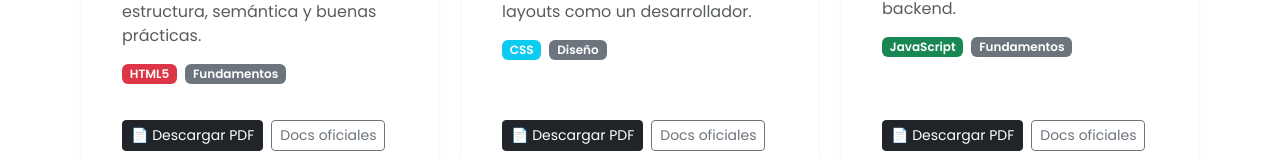
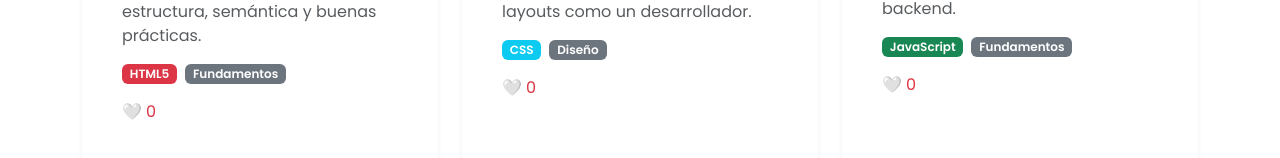
Before and after one commit to vanehit/Conecta-Jr, a React (Vite) app: page /conecta-en-corto in a window 1280 px wide. Shown: the part 606-764 px from the top of the page. Built offline with nearby package versions, Linux system fonts and the light colour scheme; no server answers.

Commit message:
feat(shorts): add social like toggle interaction with localStorage persistence

```diff
--- a/src/Pages/ConectaEnCorto.jsx
+++ b/src/Pages/ConectaEnCorto.jsx
@@ -18,7 +18,7 @@ function ConectaEnCorto() {
       <div className="text-center mb-5">
         <h1>Conecta en corto</h1>
         <p className="text-muted">
-         Píldoras prácticas para avanzar en tu roadmap junior
+          Píldoras prácticas para avanzar en tu roadmap junior
         </p>
       </div>
 
--- a/src/Styles/styles.scss
+++ b/src/Styles/styles.scss
@@ -734,3 +734,40 @@ main {
 .experience-contact a:hover {
   text-decoration: underline;
 }
+
+// ===========================
+// btn short card
+// ===========================
+.btn-outline-danger:hover {
+  transform: scale(1.05);
+  transition: 0.2s ease;
+}
+
+.like-btn {
+  background: none;
+  border: none;
+  color: #dc3545;
+  font-weight: 500;
+  cursor: pointer;
+  display: inline-flex;
+  align-items: center;
+  transition: transform 0.2s ease;
+}
+
+.like-btn:hover {
+  transform: scale(1.15);
+}
+
+.like-btn .heart {
+  transition: transform 0.2s ease;
+}
+
+.like-btn.liked .heart {
+  animation: pulse 0.3s ease;
+}
+
+@keyframes pulse {
+  0% { transform: scale(1); }
+  50% { transform: scale(1.4); }
+  100% { transform: scale(1); }
+}
--- a/src/components/ConectaEnCorto/ShortCard.jsx
+++ b/src/components/ConectaEnCorto/ShortCard.jsx
@@ -1,4 +1,7 @@
+import { useEffect, useState } from "react";
+
 function ShortCard({
+  id,
   title,
   description,
   video,
@@ -6,6 +9,41 @@ function ShortCard({
   link,
   docLink
 }) {
+  const [likes, setLikes] = useState(0);
+  const [alreadyLiked, setAlreadyLiked] = useState(false);
+
+  // Cargar estado desde localStorage
+  useEffect(() => {
+    const storedLikes = localStorage.getItem(`likes-${id}`);
+    const liked = localStorage.getItem(`liked-${id}`);
+
+    if (storedLikes) {
+      setLikes(Number(storedLikes));
+    }
+
+    if (liked) {
+      setAlreadyLiked(true);
+    }
+  }, [id]);
+
+  // Toggle like
+  const handleLike = () => {
+    let newLikes;
+
+    if (alreadyLiked) {
+      newLikes = likes - 1;
+      setAlreadyLiked(false);
+      localStorage.removeItem(`liked-${id}`);
+    } else {
+      newLikes = likes + 1;
+      setAlreadyLiked(true);
+      localStorage.setItem(`liked-${id}`, "true");
+    }
+
+    setLikes(newLikes);
+    localStorage.setItem(`likes-${id}`, newLikes.toString());
+  };
+
   return (
     <div className="card h-100 shadow-sm border-0">
       <video
@@ -19,6 +57,7 @@ function ShortCard({
         <h5 className="card-title">{title}</h5>
         <p className="card-text text-muted">{description}</p>
 
+        {/* Tags */}
         <div className="d-flex gap-2 flex-wrap mb-3">
           {tags.map((tag, index) => (
             <span key={index} className={`badge ${tag.variant}`}>
@@ -27,6 +66,20 @@ function ShortCard({
           ))}
         </div>
 
+        {/* Like social minimal */}
+        <div className="mb-3">
+          <button
+            onClick={handleLike}
+            className={`like-btn ${alreadyLiked ? "liked" : ""}`}
+          >
+            <span className="heart">
+              {alreadyLiked ? "❤️" : "🤍"}
+            </span>
+            <span className="ms-1">{likes}</span>
+          </button>
+        </div>
+
+        {/* Botones */}
         <div className="mt-auto d-flex gap-2">
           {link && (
             <a
```
